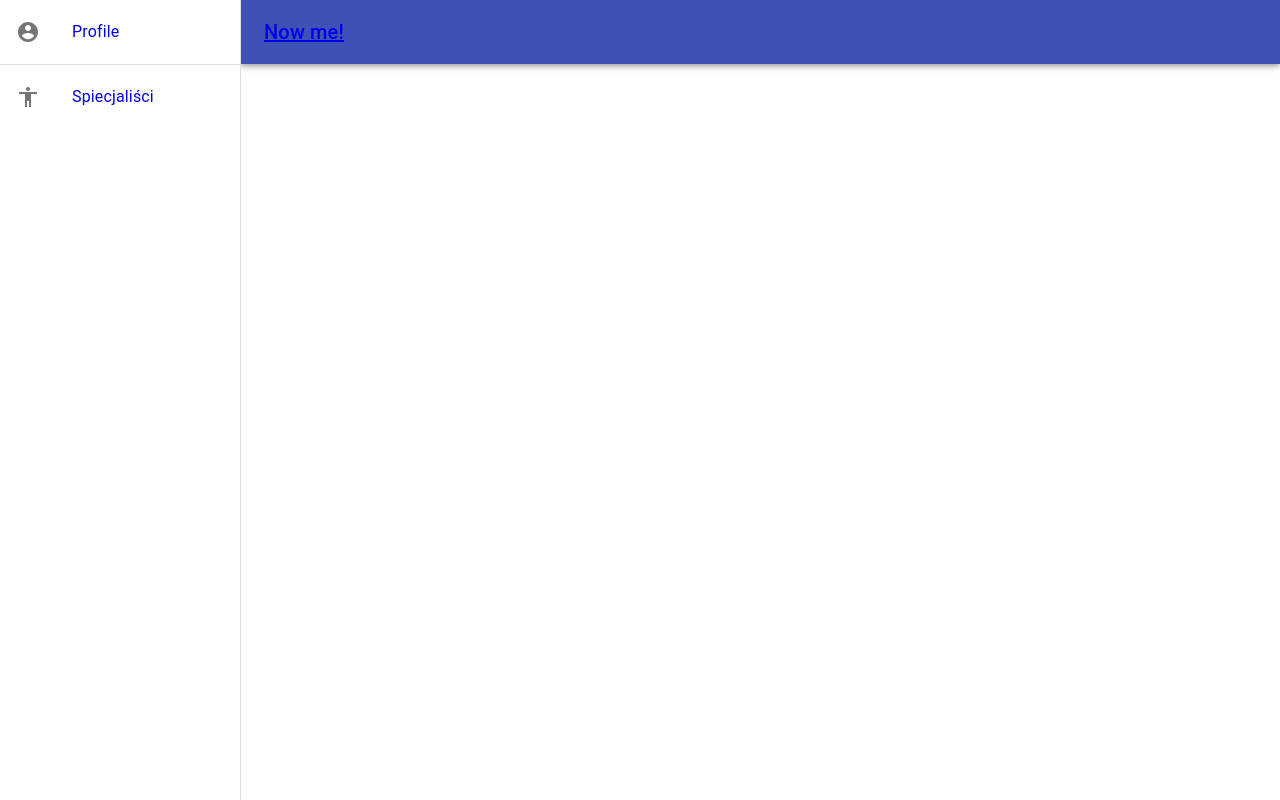
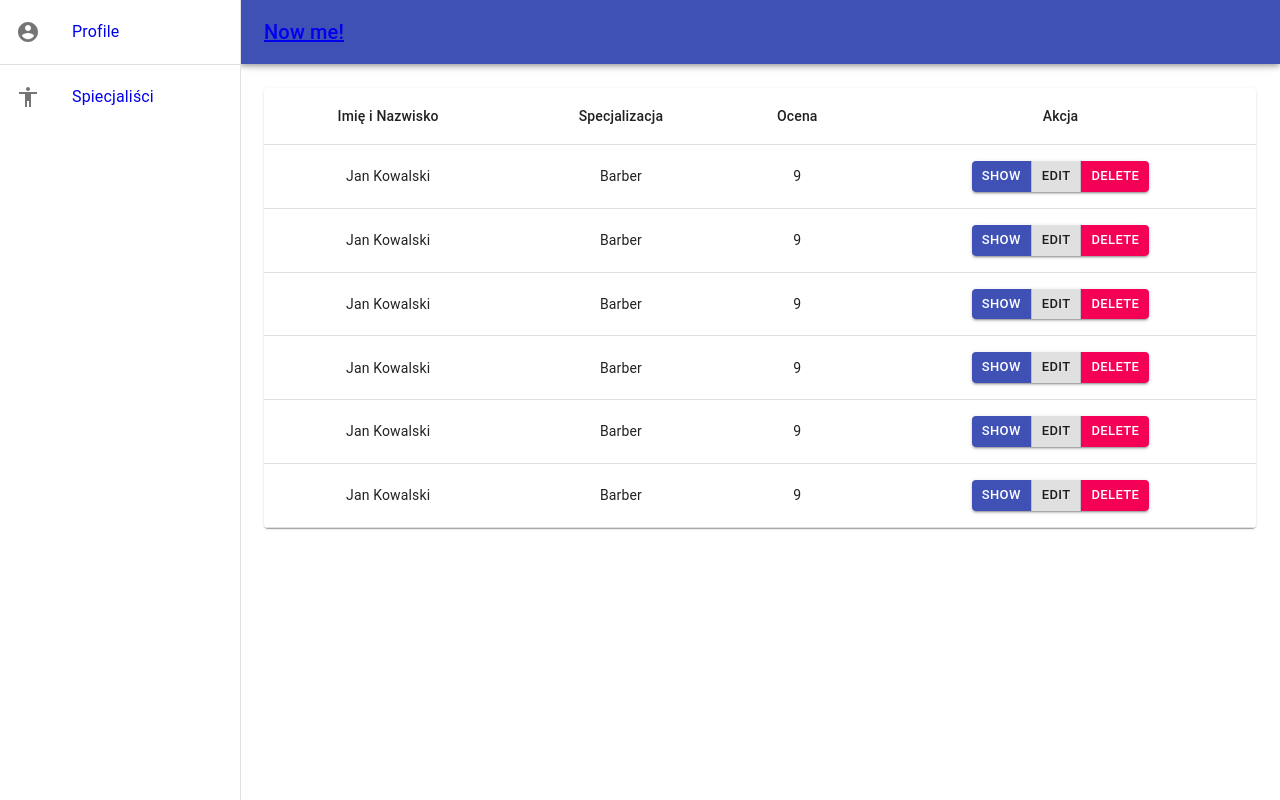
Before and after one commit to szysza26/nowme, a React (Create React App) app in the folder nowme-frontend/: page /specialists in a window 1280 px wide. Built offline with nearby package versions, Linux system fonts and the light colour scheme.

Commit message:
start develop page for managment specialists

```diff
--- a/nowme-frontend/src/App.js
+++ b/nowme-frontend/src/App.js
@@ -4,6 +4,7 @@ import { BrowserRouter, Switch, Route } from "react-router-dom";
 import SignIn from './pages/Auth/SignIn';
 import SignUp from './pages/Auth/SignUp';
 import Home from './pages/Home';
+import SpecialistsList from './pages/specialists/SpecialistsList';
 import Main from './component/Main';
 
 function App() {
@@ -14,6 +15,7 @@ function App() {
                     <Route exact path="/" component={Home}/>
                     <Route exact path="/signin" component={SignIn}/>
                     <Route exact path="/signup" component={SignUp}/>
+                    <Route exact path="/specialists" component={SpecialistsList}/>
                 </Switch>
             </Main>
       </BrowserRouter>
--- /dev/null
+++ b/nowme-frontend/src/pages/specialists/SpecialistsList.js
@@ -0,0 +1,62 @@
+import React from 'react';
+import { makeStyles } from '@material-ui/core/styles';
+import Table from '@material-ui/core/Table';
+import TableBody from '@material-ui/core/TableBody';
+import TableCell from '@material-ui/core/TableCell';
+import TableContainer from '@material-ui/core/TableContainer';
+import TableHead from '@material-ui/core/TableHead';
+import TableRow from '@material-ui/core/TableRow';
+import Paper from '@material-ui/core/Paper';
+import { ButtonGroup, Button } from '@material-ui/core';
+
+const useStyles = makeStyles({
+    table: {
+        minWidth: 500,
+      },
+  });
+
+const rows = [
+    {name: "Jan Kowalski", specialist: "Barber", score: 9},
+    {name: "Jan Kowalski", specialist: "Barber", score: 9},
+    {name: "Jan Kowalski", specialist: "Barber", score: 9},
+    {name: "Jan Kowalski", specialist: "Barber", score: 9},
+    {name: "Jan Kowalski", specialist: "Barber", score: 9},
+    {name: "Jan Kowalski", specialist: "Barber", score: 9},
+];
+
+const SpecialistsList = (props) => {
+    const classes = useStyles();
+
+    return (
+        <TableContainer component={Paper}>
+            <Table className={classes.table} aria-label="simple table">
+                <TableHead>
+                <TableRow>
+                    <TableCell align="center">Imię i Nazwisko</TableCell>
+                    <TableCell align="center">Specjalizacja</TableCell>
+                    <TableCell align="center">Ocena</TableCell>
+                    <TableCell align="center">Akcja</TableCell>
+                </TableRow>
+                </TableHead>
+                <TableBody>
+                {rows.map((row, index) => (
+                    <TableRow key={index}>
+                    <TableCell align="center" component="th" scope="row">{row.name}</TableCell>
+                    <TableCell align="center">{row.specialist}</TableCell>
+                    <TableCell align="center">{row.score}</TableCell>
+                    <TableCell align="center">
+                    <ButtonGroup variant="contained" aria-label="contained button group">
+                        <Button size="small" color="primary">Show</Button>
+                        <Button size="small">Edit</Button>
+                        <Button size="small" color="secondary">Delete</Button>
+                    </ButtonGroup>
+                    </TableCell>
+                    </TableRow>
+                ))}
+                </TableBody>
+            </Table>
+        </TableContainer>
+      );
+}
+
+export default SpecialistsList;
```
